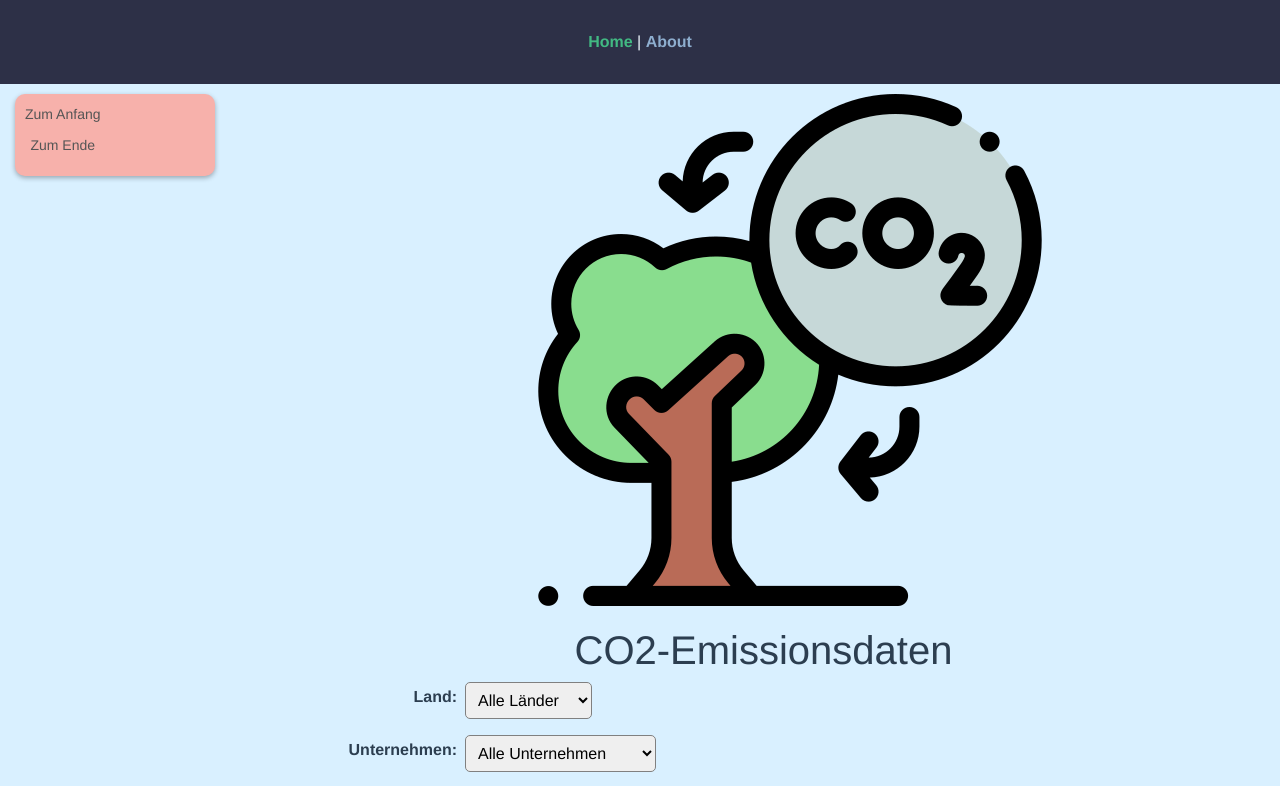
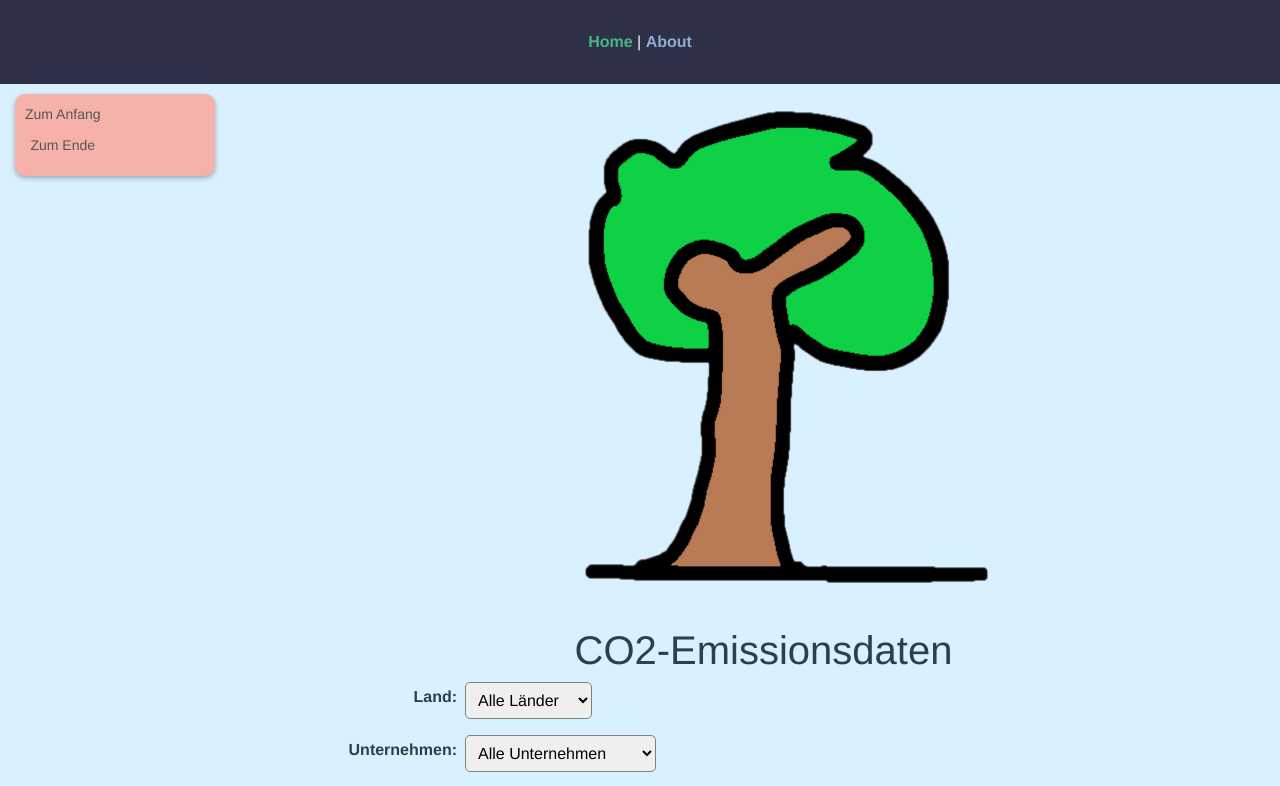
Before and after one commit to HabelJonas/co2-vue, a Vue app: page / in a window 1280 px wide. Shown: the top 786 px of the page. Built offline with nearby package versions, Linux system fonts and the light colour scheme.

Commit message:
hbl: added own image; minor adjustments

```diff
--- a/public/index.html
+++ b/public/index.html
@@ -4,6 +4,7 @@
     <meta charset="utf-8">
     <meta http-equiv="X-UA-Compatible" content="IE=edge">
     <meta name="viewport" content="width=device-width,initial-scale=1.0">
+    <!-- Quelle: https://www.flaticon.com/free-icon/co2_2424837 -->
     <link rel="icon" href="<%= BASE_URL %>favicon.ico">
     <title>CO² Footprint</title>
   </head>
--- a/src/App.vue
+++ b/src/App.vue
@@ -44,7 +44,6 @@ img {
   margin-right: 20px;
 }
 
-
 nav {
   padding: 30px;
 }
--- a/src/views/HomeView.vue
+++ b/src/views/HomeView.vue
@@ -3,11 +3,11 @@
     <div class="container-fluid">
       <div class="row">
         <div v-if="isRTL" class="col-md-9 order-md-2">
-          <img alt="logo" src="../assets/co2.png" style="max-width: 100%; margin-top: 10px; margin-bottom: 10px;">
+          <img alt="logo" src="../assets/logo.png" style="max-width: 100%; margin-top: 10px; margin-bottom: 10px;">
           <Co2Table />
         </div>
         <div v-else class="col-md-9">
-          <img alt="logo" src="../assets/co2.png">
+          <img alt="logo" src="../assets/logo.png">
           <Co2Table />
         </div>
         <div v-if="isRTL" class="col-md-3">
@@ -35,7 +35,10 @@ export default {
   computed: {
     isRTL() {
       const lang = navigator.language;
-      if (lang === "ar" || lang === "he" || lang === "fa" || lang === "ur") {
+      if (lang === "ar" ||
+        lang === "he" ||
+        lang === "fa" ||
+        lang === "ur") {
         return false; // is not right-to-left
       } else {
         return true; // is right-to-left
```
Also changed, not shown: src/assets/logo.png (added), 1 other file (tests, documents, lock files or other folders).
